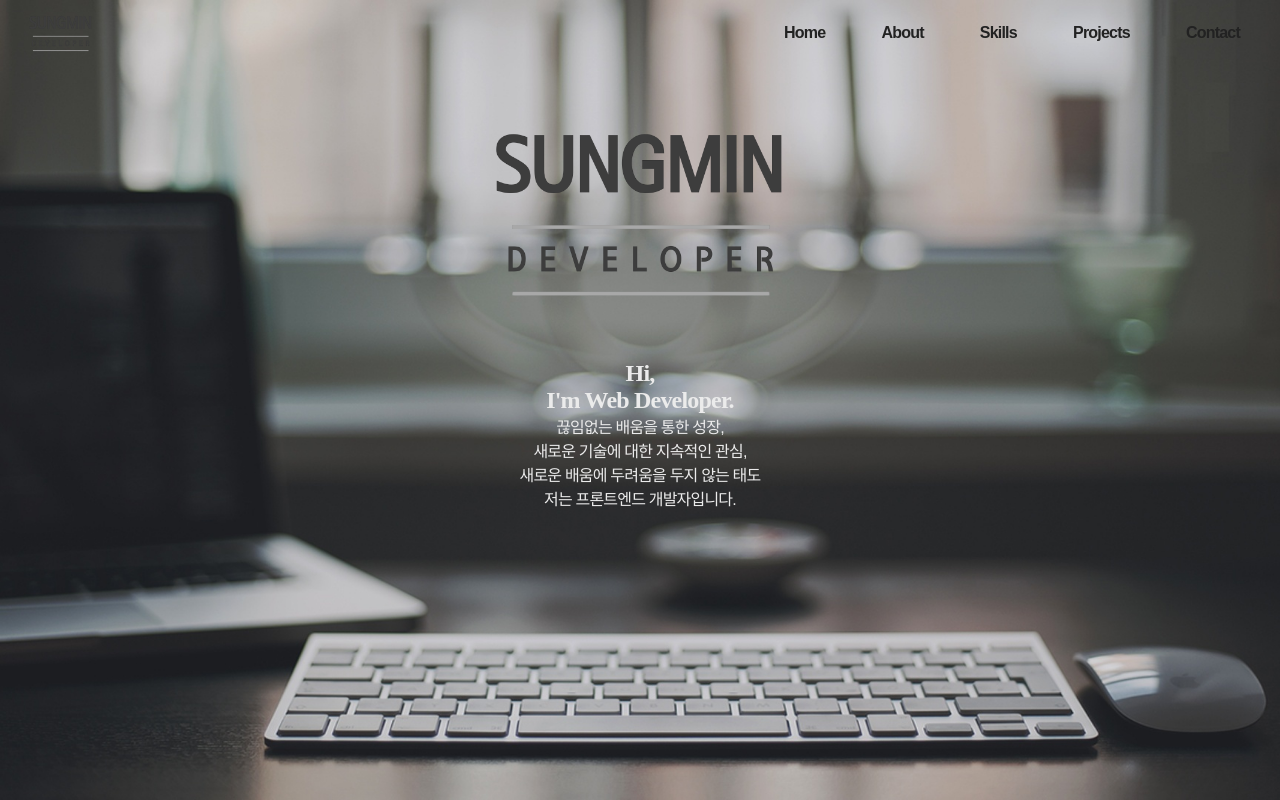
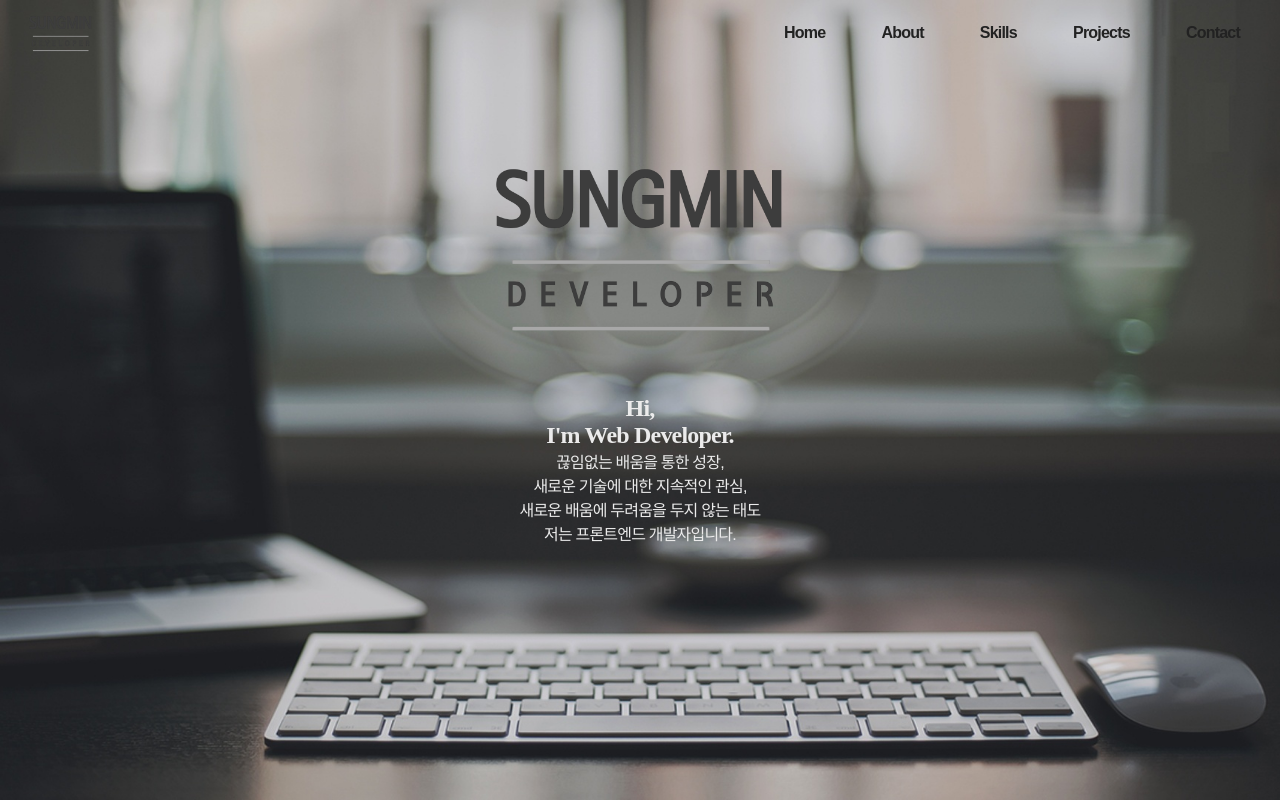
Before and after one commit to HelloMandu/MyIntroduce, a React (Create React App) app: page / in a window 1280 px wide. Shown: the top 800 px of the page. Built offline with nearby package versions, Linux system fonts and the light colour scheme.

Commit message:
home position fix

```diff
--- a/src/components/home/Home.scss
+++ b/src/components/home/Home.scss
@@ -9,15 +9,19 @@
     text-align: center;
     width: 100%;
     height: 100vh;
+    position: relative;
     .home-container {
+        position: relative;
         display: flex;
         flex-direction: column;
         justify-content: center;
         align-items: center;
-        padding-top: 80px;
         transition: all 1s ease-in-out;
         opacity: 0;
         color: #ebebeb;
+        top: 50%;
+        left: 50%;
+        transform: translate(-50%, -50%);
         .home-title {
             font-family: 'Sansita Swashed', cursive;
             @include mobile {
@@ -30,7 +34,7 @@
         }
     }
     .splash {
-        padding-top: 60px;
+        top: 40%;
         opacity: 1;
     }
 }
```
